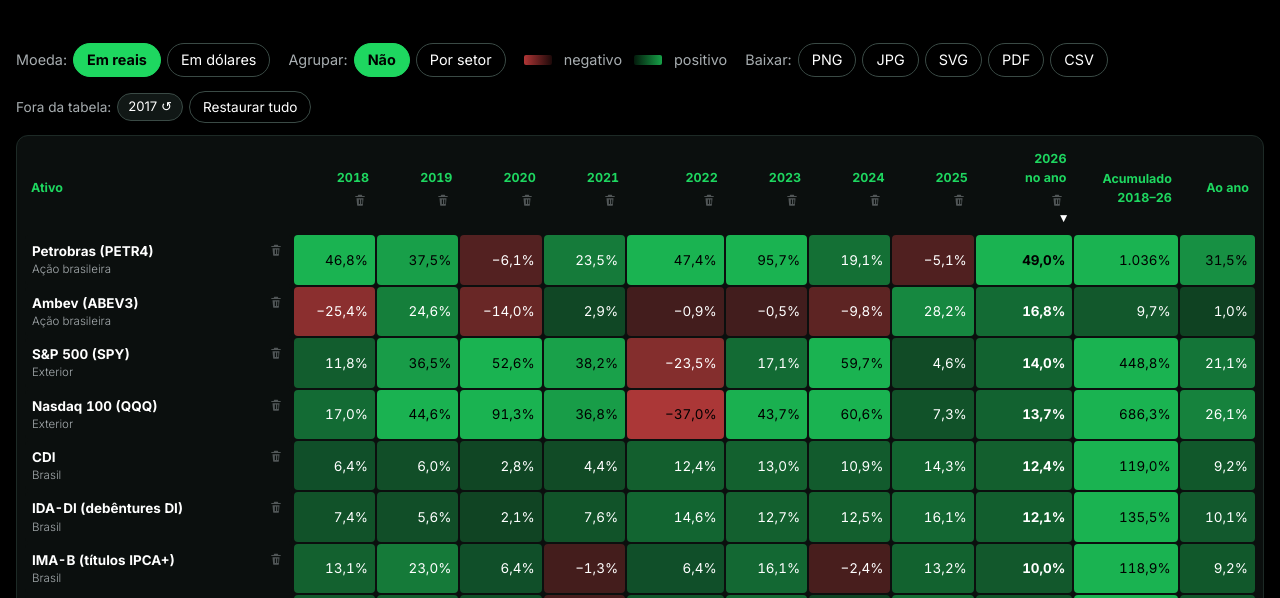
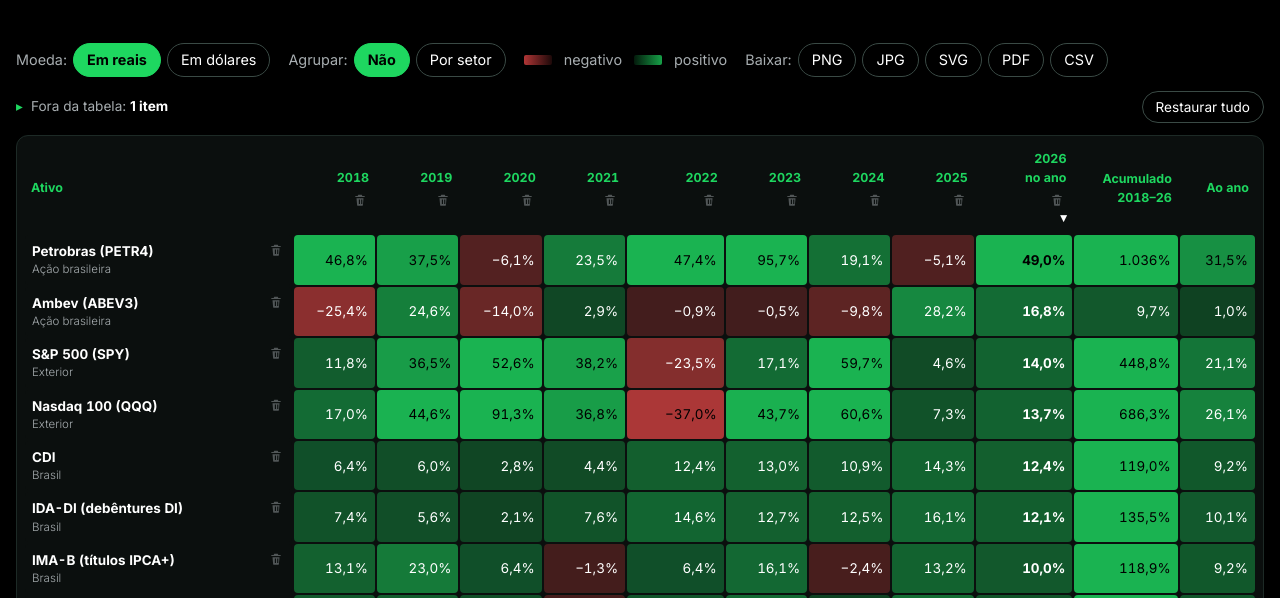
Before and after one commit to guivaraschinalves/liberta-dados, a plain HTML site: page retornos.html in a window 1280 px wide. Both pictures are taken after a click on the button 337 px from the left and 361 px from the top of the page. Shown: the part 194-792 px from the top of the page. Drawn offline with nearby package versions, Linux system fonts and the light colour scheme.

Commit message:
Retornos: itens fora da tabela numa lista retrátil
Co-Authored-By: Claude Opus 5.5 <noreply@anthropic.com>

```diff
--- a/retornos.html
+++ b/retornos.html
@@ -46,7 +46,14 @@
   tr:hover .lixo, th:hover .lixo { opacity: .9; }
   .lixo:hover, .lixo:focus-visible { color: #eb4848; opacity: 1; outline: none; }
   th .lixo { display: block; margin: 3px 0 0 auto; }
-  .removidos { display: flex; flex-wrap: wrap; align-items: center; gap: 6px; margin: 0 0 12px; font-size: .85rem; color: var(--suave); }
+  .removidos { display: flex; flex-wrap: wrap; align-items: flex-start; gap: 8px 12px; margin: 0 0 12px; font-size: .85rem; color: var(--suave); }
+  .removidos details { flex: 1 1 auto; }
+  .removidos summary { cursor: pointer; padding: 5px 0; list-style: none; }
+  .removidos summary::-webkit-details-marker { display: none; }
+  .removidos summary::before { content: "▸"; color: var(--verde); display: inline-block; width: 1.1em; }
+  .removidos details[open] summary::before { content: "▾"; }
+  .removidos summary b { color: var(--fg); }
+  .itens-fora { display: flex; flex-wrap: wrap; gap: 6px; padding: 6px 0 2px 1.1em; }
   .volta { font: inherit; font-size: .82rem; color: var(--fg); background: #111816; border: 1px solid #3a4a45; border-radius: 999px; padding: 3px 10px; cursor: pointer; }
   .volta:hover { border-color: var(--verde); }
   td.nome small { display: block; color: var(--suave); font-weight: 300; font-size: .72rem; }
@@ -118,6 +125,7 @@
   // O que o leitor tirou da tabela (lixeira): ativos e anos. Acumulado e "ao ano" passam a
   // usar só os anos que ficaram; maior, menor e % no positivo, só os ativos que ficaram.
   const fora = new Set(), anosFora = new Set();
+  let listaForaAberta = false;                                 // a lista retrátil do que saiu
   const anosVis = () => ANOS.filter(y => !anosFora.has(y));
   const fracao = R.anos_periodo - (ANOS.length - 1);          // fração do ano corrente
   const nAnos = () => anosVis().reduce((n, y) => n + (y === ATUAL ? fracao : 1), 0);
@@ -226,7 +234,16 @@
                      ...ANOS.filter(y => anosFora.has(y)).map(y => [`data-volta-ano="${y}"`, y])];
     const barra = document.getElementById("removidos");
     barra.hidden = !tirados.length;
-    barra.innerHTML = tirados.length ? `Fora da tabela: ${tirados.map(([a, n]) => `<button class="volta" ${a} title="Pôr de volta">${n} <span aria-hidden="true">↺</span></button>`).join("")}<button class="botao" id="restaurar">Restaurar tudo</button>` : "";
+    const qtd = tirados.length, rotQtd = `${qtd} ${qtd === 1 ? "item" : "itens"}`;
+    barra.innerHTML = qtd ? `<details id="lista-fora"${listaForaAberta ? " open" : ""}>
+        <summary>Fora da tabela: <b>${rotQtd}</b></summary>
+        <div class="itens-fora">${tirados.map(([a, n]) => `<button class="volta" ${a} title="Pôr de volta">${n} <span aria-hidden="true">↺</span></button>`).join("")}</div>
+      </details><button class="botao" id="restaurar">Restaurar tudo</button>` : "";
+    const det = document.getElementById("lista-fora");
+    if (det) {
+      det.querySelector("summary").onclick = () => { listaForaAberta = !det.open; };
+      det.ontoggle = () => { listaForaAberta = det.open; };
+    }
     barra.querySelectorAll(".volta").forEach(b => b.onclick = () => {
       if (b.dataset.voltaAtivo) fora.delete(b.dataset.voltaAtivo); else anosFora.delete(b.dataset.voltaAno);
       desenhar();
```
